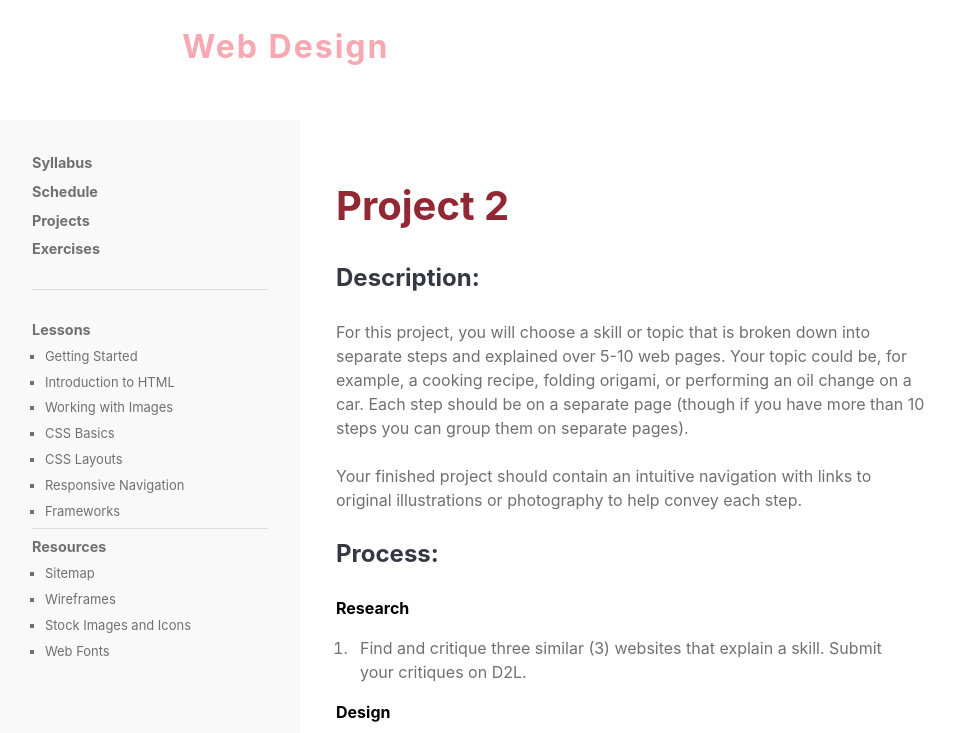
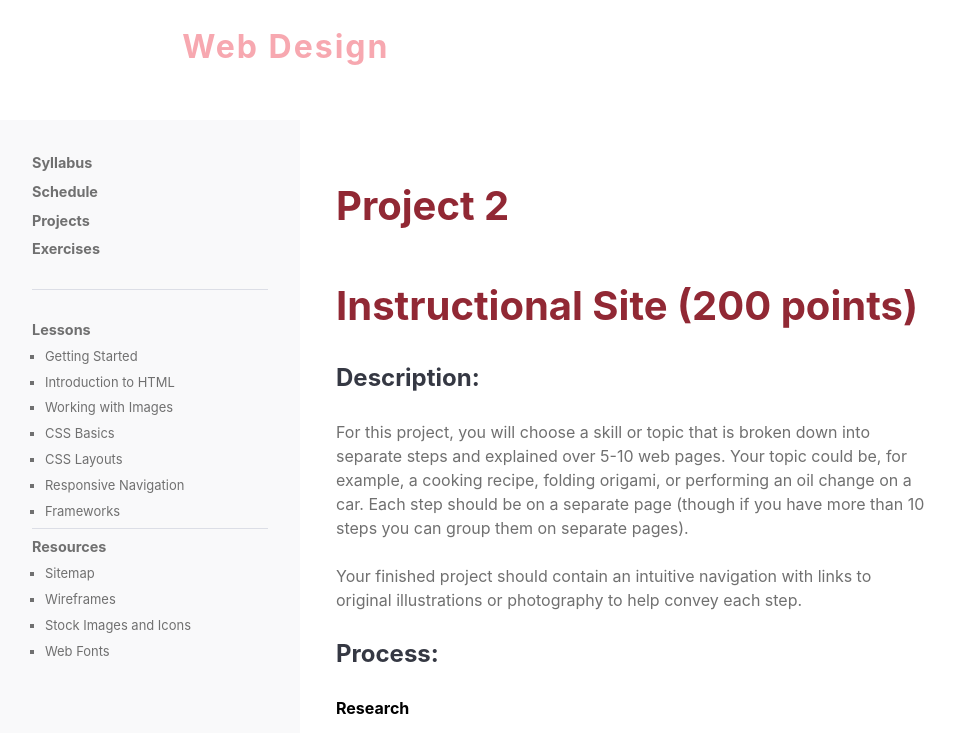
Before and after one commit to richhauck/art140, an Eleventy site: page src/projects/project-2.html in a window 1280 px wide. Shown: the top 733 px of the page, without its empty margins (0-957 px from the left). Built offline with nearby package versions, Linux system fonts and the light colour scheme; Eleventy itself is replaced by a stand-in of ours; files that its build step writes are made by us from their sources.

Commit message:
Added title

```diff
--- a/src/projects/project-2.html
+++ b/src/projects/project-2.html
@@ -3,6 +3,7 @@ layout: default.njk
 title: Project 2
 ---
 
+<h1>Instructional Site (200 points)</h1>
 <h2>Description:</h2>
 <p>
   For this project, you will choose a skill or topic that is broken down into
```
